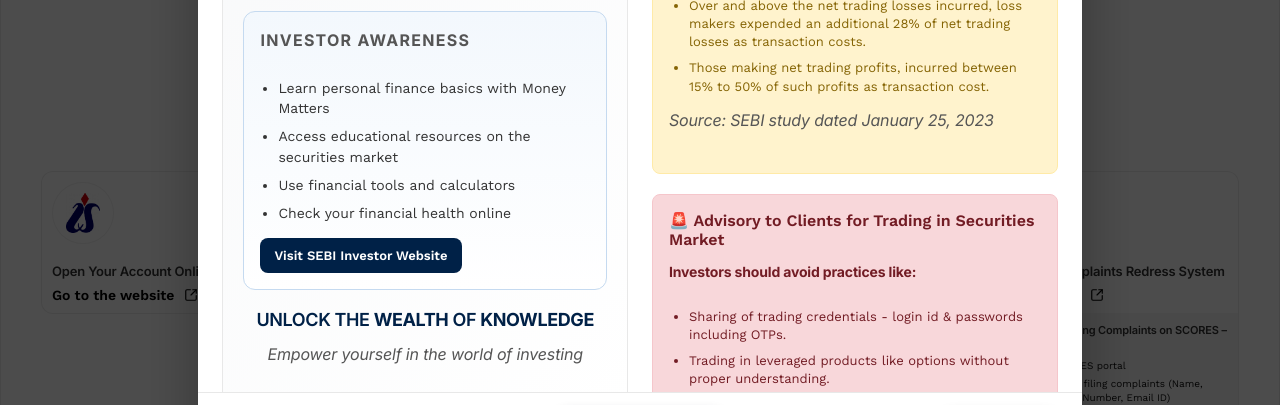
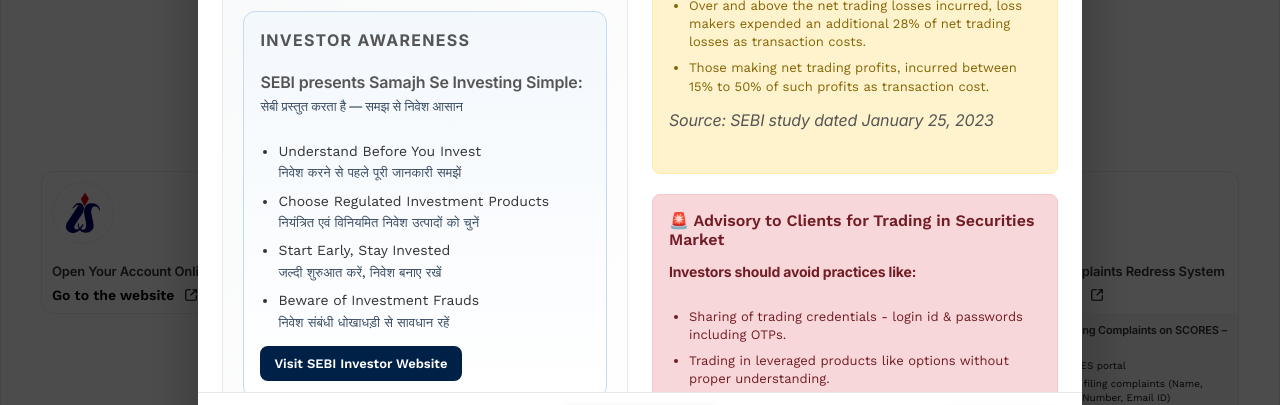
Before and after one commit to girnarhitesh/innovate, a React (Vite) app: page /online-desk in a window 1280 px wide. Shown: the part 285-690 px from the top of the page. Built offline with nearby package versions, Linux system fonts and the light colour scheme; grey boxes are pictures that could not be loaded.

Commit message:
UPdated new code

```diff
--- a/src/Components/Modal/Modal.css
+++ b/src/Components/Modal/Modal.css
@@ -194,6 +194,14 @@
   color: #002147;
 }
 
+.sebi-awareness-intro {
+  margin: 0 0 10px;
+  color: #002147;
+  font-size: 14px;
+  font-weight: 600;
+  line-height: 1.45;
+}
+
 .sebi-awareness-list {
   margin: 0 0 14px;
   padding-left: 18px;
@@ -206,6 +214,15 @@
   color: #333333;
   font-size: 14px;
   line-height: 1.45;
+}
+
+.sebi-awareness-hi {
+  display: block;
+  margin-top: 2px;
+  color: #3d4f66;
+  font-size: 13px;
+  font-weight: 500;
+  line-height: 1.5;
 }
 
 .sebi-awareness-cta {
--- a/src/Components/Modal/Modal.jsx
+++ b/src/Components/Modal/Modal.jsx
@@ -175,11 +175,37 @@
 
                 <div className="sebi-awareness-panel" role="region" aria-label="SEBI investor awareness highlights">
                   <p className="sebi-awareness-kicker">Investor Awareness</p>
+                  <p className="sebi-awareness-intro">
+                    SEBI presents Samajh Se Investing Simple:
+                    <span className="sebi-awareness-hi" lang="hi">
+                      सेबी प्रस्तुत करता है — समझ से निवेश आसान
+                    </span>
+                  </p>
                   <ul className="sebi-awareness-list">
-                    <li>Learn personal finance basics with Money Matters</li>
-                    <li>Access educational resources on the securities market</li>
-                    <li>Use financial tools and calculators</li>
-                    <li>Check your financial health online</li>
+                    <li>
+                      Understand Before You Invest
+                      <span className="sebi-awareness-hi" lang="hi">
+                        निवेश करने से पहले पूरी जानकारी समझें
+                      </span>
+                    </li>
+                    <li>
+                      Choose Regulated Investment Products
+                      <span className="sebi-awareness-hi" lang="hi">
+                        नियंत्रित एवं विनियमित निवेश उत्पादों को चुनें
+                      </span>
+                    </li>
+                    <li>
+                      Start Early, Stay Invested
+                      <span className="sebi-awareness-hi" lang="hi">
+                        जल्दी शुरुआत करें, निवेश बनाए रखें
+                      </span>
+                    </li>
+                    <li>
+                      Beware of Investment Frauds
+                      <span className="sebi-awareness-hi" lang="hi">
+                        निवेश संबंधी धोखाधड़ी से सावधान रहें
+                      </span>
+                    </li>
                   </ul>
                   <a
                     className="sebi-awareness-cta"
@@ -198,37 +224,6 @@
                   <p className="subtitle">
                     Empower yourself in the world of investing
                   </p>
-                </div>
-              </div>
-
-              <div className="features-section">
-                <div className="feature-item">
-                  <span className="feature-icon" aria-hidden="true">💰</span>
-                  <div className="feature-text">
-                    <strong>Money Matters:</strong> Dive into Money Matters to
-                    grasp Personal Finance concepts.
-                  </div>
-                </div>
-                <div className="feature-item">
-                  <span className="feature-icon" aria-hidden="true">📚</span>
-                  <div className="feature-text">
-                    <strong>Educational Resources:</strong> Related to
-                    investments, including securities market.
-                  </div>
-                </div>
-                <div className="feature-item">
-                  <span className="feature-icon" aria-hidden="true">🧮</span>
-                  <div className="feature-text">
-                    <strong>Financial Tools:</strong> Access a range of Financial
-                    Tools and Calculators.
-                  </div>
-                </div>
-                <div className="feature-item">
-                  <span className="feature-icon" aria-hidden="true">❤️</span>
-                  <div className="feature-text">
-                    <strong>Financial Health Check:</strong> Evaluate your
-                    Financial Health with the easy check.
-                  </div>
                 </div>
               </div>
             </div>
--- a/src/Components/OnlineDesk/OnlineDeskData.js
+++ b/src/Components/OnlineDesk/OnlineDeskData.js
@@ -26,7 +26,7 @@
     {
         title: "Open Your Account Online",
         cta: "Go to the website",
-        href: "https://bo.innovatesec.com/EKYC/EKYCAccountOpening",
+        href: "https://bo.innovatesec.com/EKYC/EKYCAccountOpening?RefID=61D9845E0AD647798D6755D9E2B4CB8B",
         logo: InnovateLogo
     },
     {
```
